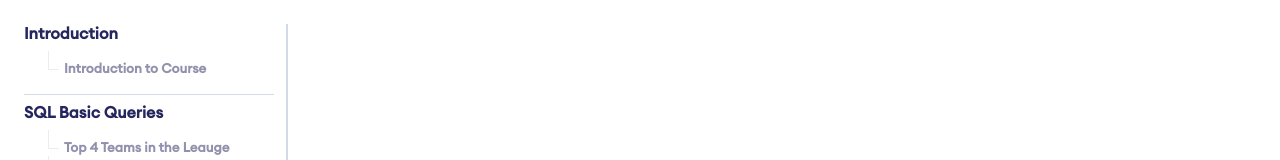
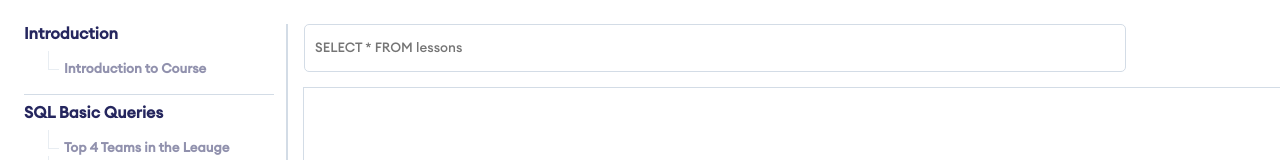
Before and after one commit to pandeysabin/sql-course-navigation, a React (Vite) app: page / in a window 1280 px wide. Shown: the top 160 px of the page. Built offline with nearby package versions, Linux system fonts and the light colour scheme.

Commit message:
add body elements

```diff
--- a/src/App.css
+++ b/src/App.css
@@ -1,8 +1,36 @@
+.main-container {
+  display: flex;
+  gap: 16px;
+  width: 100vw;
+}
+
 .nav-container {
   max-width: 250px;
   border-right: 2px solid var(--programiz-brand-divider);
   height: 100%;
   padding-right: 12px;
+}
+
+.body-container {
+  display: flex;
+  flex-direction: column;
+  flex: 1;
+  gap: 16px;
+}
+
+#query-input {
+  height: 40px;
+  width: 80%;
+  border-radius: 5px;
+  outline: none;
+  border: 1px solid var(--programiz-brand-divider);
+  padding: 3px 10px;
+}
+
+#table-container {
+  outline: 1px solid var(--programiz-brand-divider);
+  flex: 1;
+  overflow-y: scroll;
 }
 
 h4,
--- a/src/App.tsx
+++ b/src/App.tsx
@@ -31,6 +31,13 @@ function App() {
           );
         })}
       </nav>
+
+      <div className="body-container">
+        <div>
+          <input id="query-input" placeholder="SELECT * FROM lessons" />
+        </div>
+        <div id="table-container"></div>
+      </div>
     </main>
   );
 }
```
